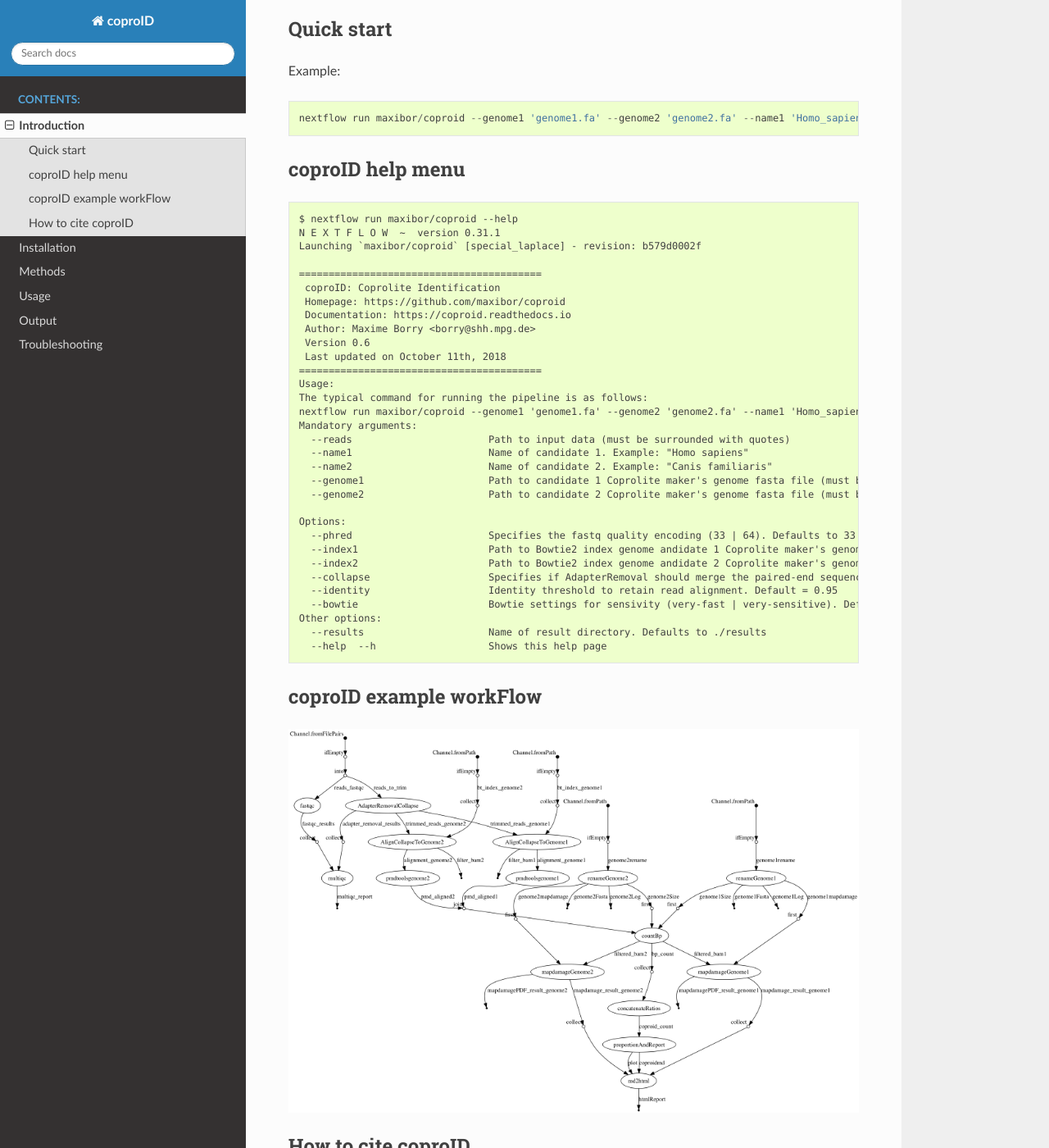
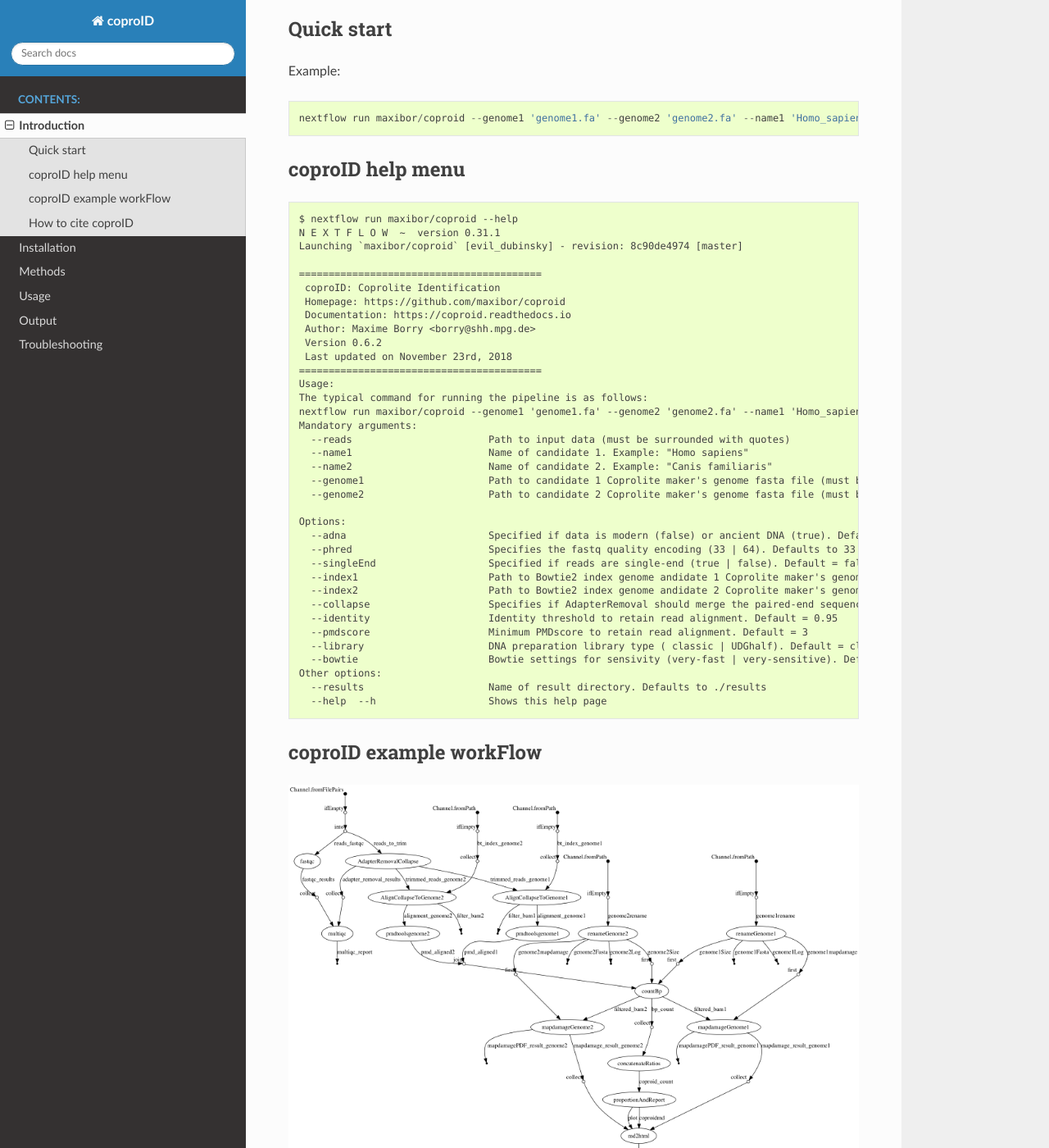
Before and after one commit to nf-core/coproid, a Sphinx documentation site: the page built from docs/source/intro.md, in a window 1280 px wide and 1400 px high, scrolled down 1000 px. Shown: the whole window at 82% size. Built offline with Sphinx 7.4.7 and the Read the Docs theme 2.0.0, drawn with Linux system fonts in a browser that asks for light colours.

Commit message:
doc update

````diff
--- a/docs/source/intro.md
+++ b/docs/source/intro.md
@@ -29,15 +29,15 @@ nextflow run maxibor/coproid --genome1 'genome1.fa' --genome2 'genome2.fa' --nam
 ```
 $ nextflow run maxibor/coproid --help
 N E X T F L O W  ~  version 0.31.1
-Launching `maxibor/coproid` [special_laplace] - revision: b579d0002f
+Launching `maxibor/coproid` [evil_dubinsky] - revision: 8c90de4974 [master]
 
 =========================================
  coproID: Coprolite Identification
  Homepage: https://github.com/maxibor/coproid
  Documentation: https://coproid.readthedocs.io
  Author: Maxime Borry <borry@shh.mpg.de>
- Version 0.6
- Last updated on October 11th, 2018
+ Version 0.6.2
+ Last updated on November 23rd, 2018
 =========================================
 Usage:
 The typical command for running the pipeline is as follows:
@@ -50,11 +50,15 @@ Mandatory arguments:
   --genome2                     Path to candidate 2 Coprolite maker's genome fasta file (must be surrounded with quotes)
 
 Options:
+  --adna                        Specified if data is modern (false) or ancient DNA (true). Default = true
   --phred                       Specifies the fastq quality encoding (33 | 64). Defaults to 33
+  --singleEnd                   Specified if reads are single-end (true | false). Default = false
   --index1                      Path to Bowtie2 index genome andidate 1 Coprolite maker's genome, in the form of /path/to/*.bt2 - Required if genome1 is not set
   --index2                      Path to Bowtie2 index genome andidate 2 Coprolite maker's genome, in the form of /path/to/*.bt2 - Required if genome2 is not set
-  --collapse                    Specifies if AdapterRemoval should merge the paired-end sequences or not (yes | no). Default = yes
+  --collapse                    Specifies if AdapterRemoval should merge the paired-end sequences or not (true | false). Default = true
   --identity                    Identity threshold to retain read alignment. Default = 0.95
+  --pmdscore                    Minimum PMDscore to retain read alignment. Default = 3
+  --library                     DNA preparation library type ( classic | UDGhalf). Default = classic
   --bowtie                      Bowtie settings for sensivity (very-fast | very-sensitive). Default = very-sensitive
 Other options:
   --results                     Name of result directory. Defaults to ./results
````
Also changed, not shown: docs/source/troubleshooting.md (+1 -0 lines), docs/source/usage.md (+1 -3 lines).
